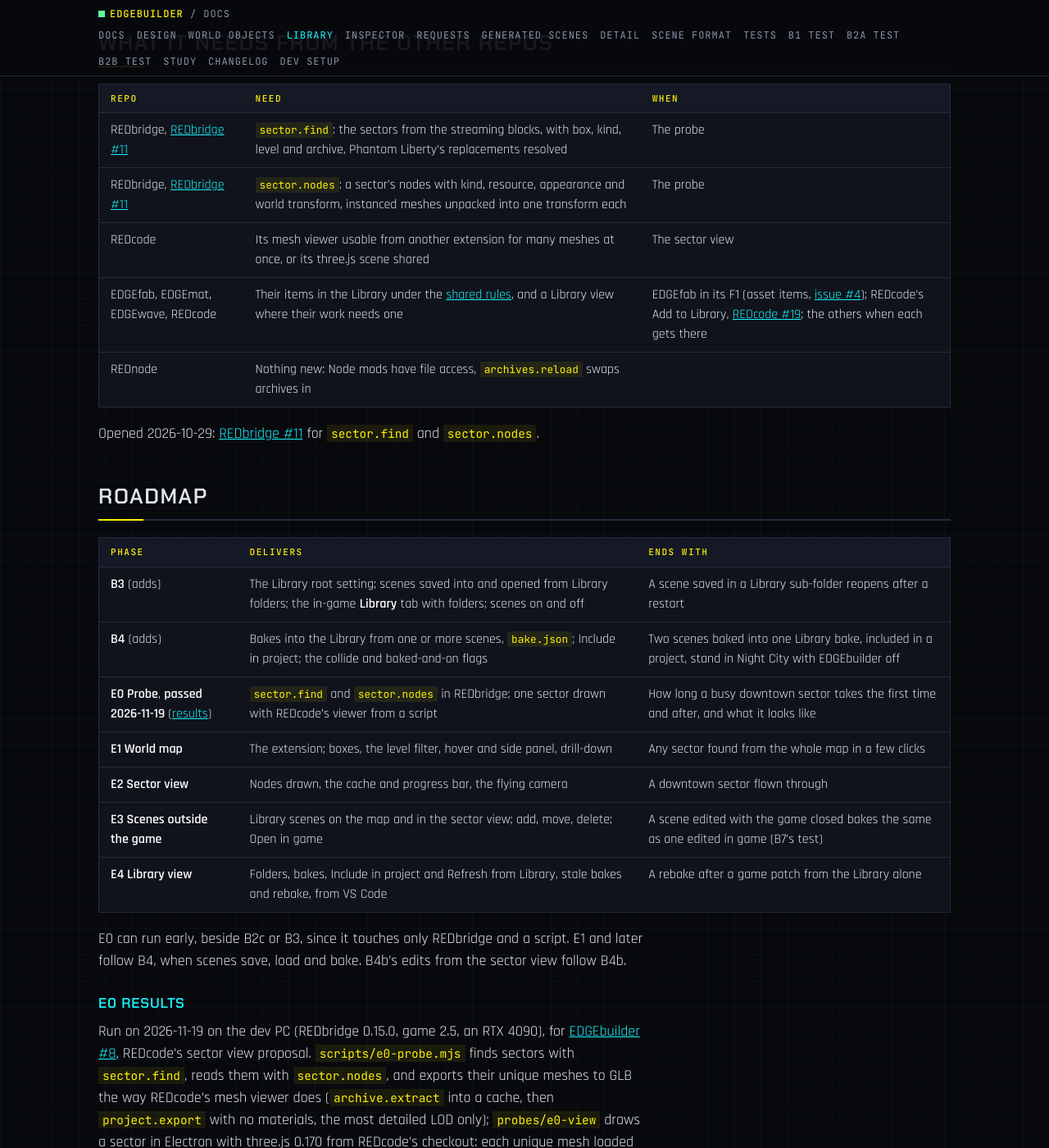
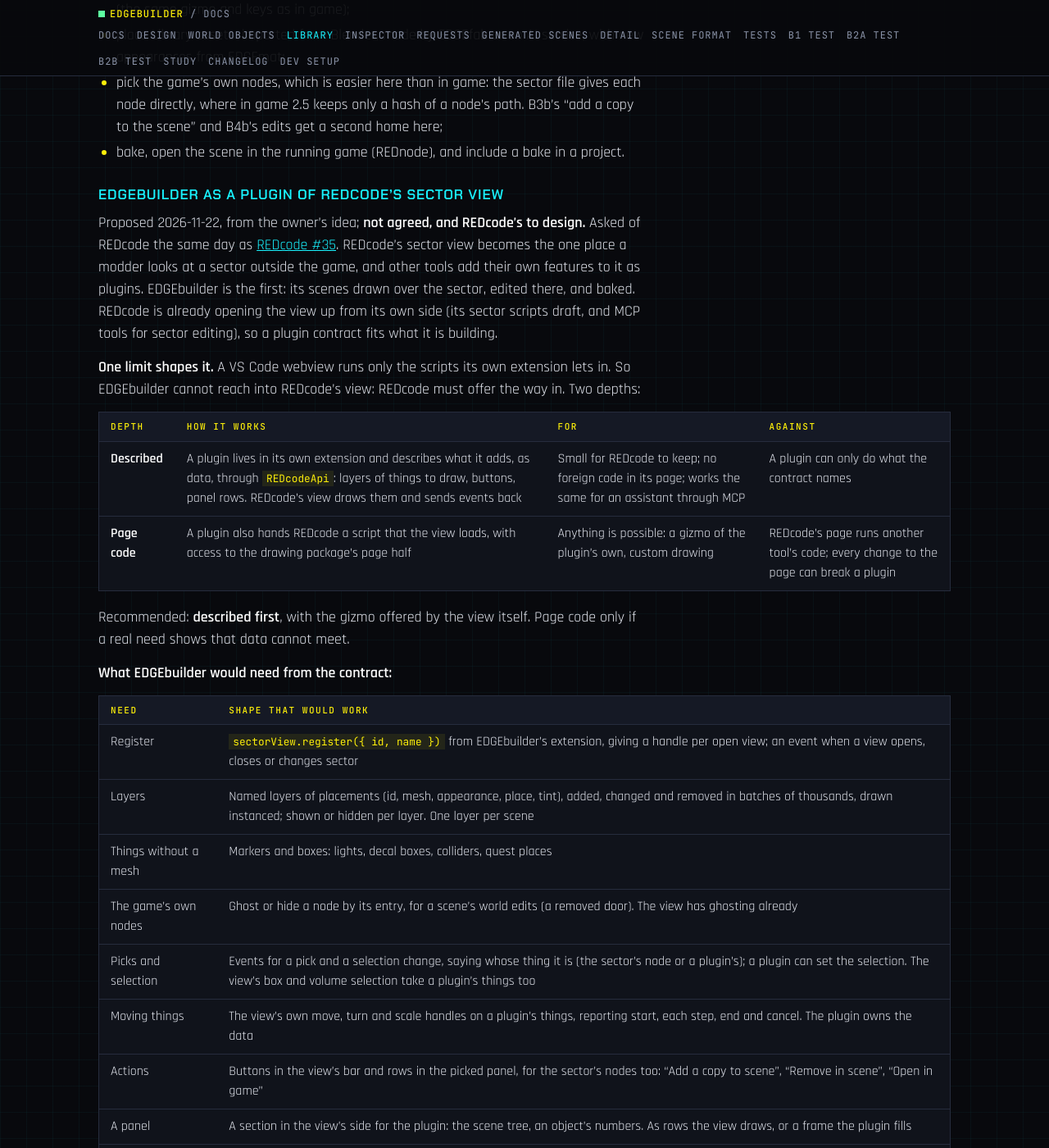
Before and after one commit to Edgemodders/EDGEbuilder, a Jekyll site: the page built from docs/library.md, in a window 1280 px wide and 1400 px high, scrolled down 7348 px. Shown: the whole window at 82% size. Built offline with Jekyll 4.4.1, drawn with Linux system fonts in a browser that asks for light colours; some of the changed text lies outside the part shown.

Commit message:
Library: EDGEbuilder as a plugin of REDcode's sector view (proposed, REDcode #35)
Co-Authored-By: Claude Fable 5.2 <noreply@anthropic.com>

```diff
--- a/docs/library.md
+++ b/docs/library.md
@@ -147,6 +147,8 @@ A bird's-eye editor view of the whole world, wireframe: every sector's streaming
 
 ### The sector view
 
+> **2026-11-22:** REDcode has built it (REDcode 0.10.15 and 0.10.16: a sector in 3D with a flying camera, real materials, picking, box and volume selection, over the shared package `@edgemodders/world-view`, [EDGEbuilder #8](https://github.com/Edgemodders/EDGEbuilder/issues/8)). EDGEbuilder for VS Code reuses it to open a sector and adds its own content on top, so E2 below is no longer EDGEbuilder's to build. How the content gets on top is proposed below: [EDGEbuilder as a plugin of REDcode's sector view](#edgebuilder-as-a-plugin-of-redcodes-sector-view). The rest of this section is the plan as agreed on 2026-10-29.
+
 The sector drawn in 3D with a flying camera, from its nodes: meshes and instanced meshes at their transforms, entities as their meshes or as boxes, lights and other kinds as markers. Each unique mesh is exported once through REDbridge and cached, so the first visit to a sector is slow; a progress bar says how many meshes are left and about how long. Flat colours first, textures and EDGEmat's materials later; terrain and full entities later still.
 
 In it the modder can:
@@ -155,6 +157,42 @@ In it the modder can:
 - place Library assets: imported from Blender, made by EDGEfab or an AI service, with new appearances from EDGEmat;
 - pick the game's own nodes, which is easier here than in game: the sector file gives each node directly, where in game 2.5 keeps only a hash of a node's path. B3b's "add a copy to the scene" and B4b's edits get a second home here;
 - bake, open the scene in the running game (REDnode), and include a bake in a project.
+
+### EDGEbuilder as a plugin of REDcode's sector view
+
+Proposed 2026-11-22, from the owner's idea; **not agreed, and REDcode's to design.** Asked of REDcode the same day as [REDcode #35](https://github.com/Edgemodders/REDcode/issues/35). REDcode's sector view becomes the one place a modder looks at a sector outside the game, and other tools add their own features to it as plugins. EDGEbuilder is the first: its scenes drawn over the sector, edited there, and baked. REDcode is already opening the view up from its own side (its sector scripts draft, and MCP tools for sector editing), so a plugin contract fits what it is building.
+
+**One limit shapes it.** A VS Code webview runs only the scripts its own extension lets in. So EDGEbuilder cannot reach into REDcode's view: REDcode must offer the way in. Two depths:
+
+| Depth | How it works | For | Against |
+|---|---|---|---|
+| **Described** | A plugin lives in its own extension and describes what it adds, as data, through `REDcodeApi`: layers of things to draw, buttons, panel rows. REDcode's view draws them and sends events back | Small for REDcode to keep; no foreign code in its page; works the same for an assistant through MCP | A plugin can only do what the contract names |
+| **Page code** | A plugin also hands REDcode a script that the view loads, with access to the drawing package's page half | Anything is possible: a gizmo of the plugin's own, custom drawing | REDcode's page runs another tool's code; every change to the page can break a plugin |
+
+Recommended: **described first**, with the gizmo offered by the view itself. Page code only if a real need shows that data cannot meet.
+
+**What EDGEbuilder would need from the contract:**
+
+| Need | Shape that would work |
+|---|---|
+| Register | `sectorView.register({ id, name })` from EDGEbuilder's extension, giving a handle per open view; an event when a view opens, closes or changes sector |
+| Layers | Named layers of placements (id, mesh, appearance, place, tint), added, changed and removed in batches of thousands, drawn instanced; shown or hidden per layer. One layer per scene |
+| Things without a mesh | Markers and boxes: lights, decal boxes, colliders, quest places |
+| The game's own nodes | Ghost or hide a node by its entry, for a scene's world edits (a removed door). The view has ghosting already |
+| Picks and selection | Events for a pick and a selection change, saying whose thing it is (the sector's node or a plugin's); a plugin can set the selection. The view's box and volume selection take a plugin's things too |
+| Moving things | The view's own move, turn and scale handles on a plugin's things, reporting start, each step, end and cancel. The plugin owns the data |
+| Actions | Buttons in the view's bar and rows in the picked panel, for the sector's nodes too: "Add a copy to scene", "Remove in scene", "Open in game" |
+| A panel | A section in the view's side for the plugin: the scene tree, an object's numbers. As rows the view draws, or a frame the plugin fills |
+| More than one sector | A scene crosses sector borders. Open the sectors a box touches, not one file |
+
+**Open, for REDcode and the owner:**
+
+| Question | Why |
+|---|---|
+| Undo | The view's undo belongs to the sector document. A scene is another file, with EDGEbuilder's own history. One Ctrl+Z for both, or one each? |
+| What is being saved | A sector open from the game is read-only; the scene on top is not. The view must say which is unsaved |
+| Who else | EDGEquest's places, EDGEmat's materials and EDGEdir's sets could be plugins too. Their needs should shape the contract before it is fixed. The owner, 2026-11-22: the other tools are asked for their input when the time is right; not yet |
+| In the game | The drawing package's page half also runs in EDGEbuilder's Sector drawer (S2). Whether plugins mean anything there is not asked yet |
 
 ## What it needs from the other repos
 
```
